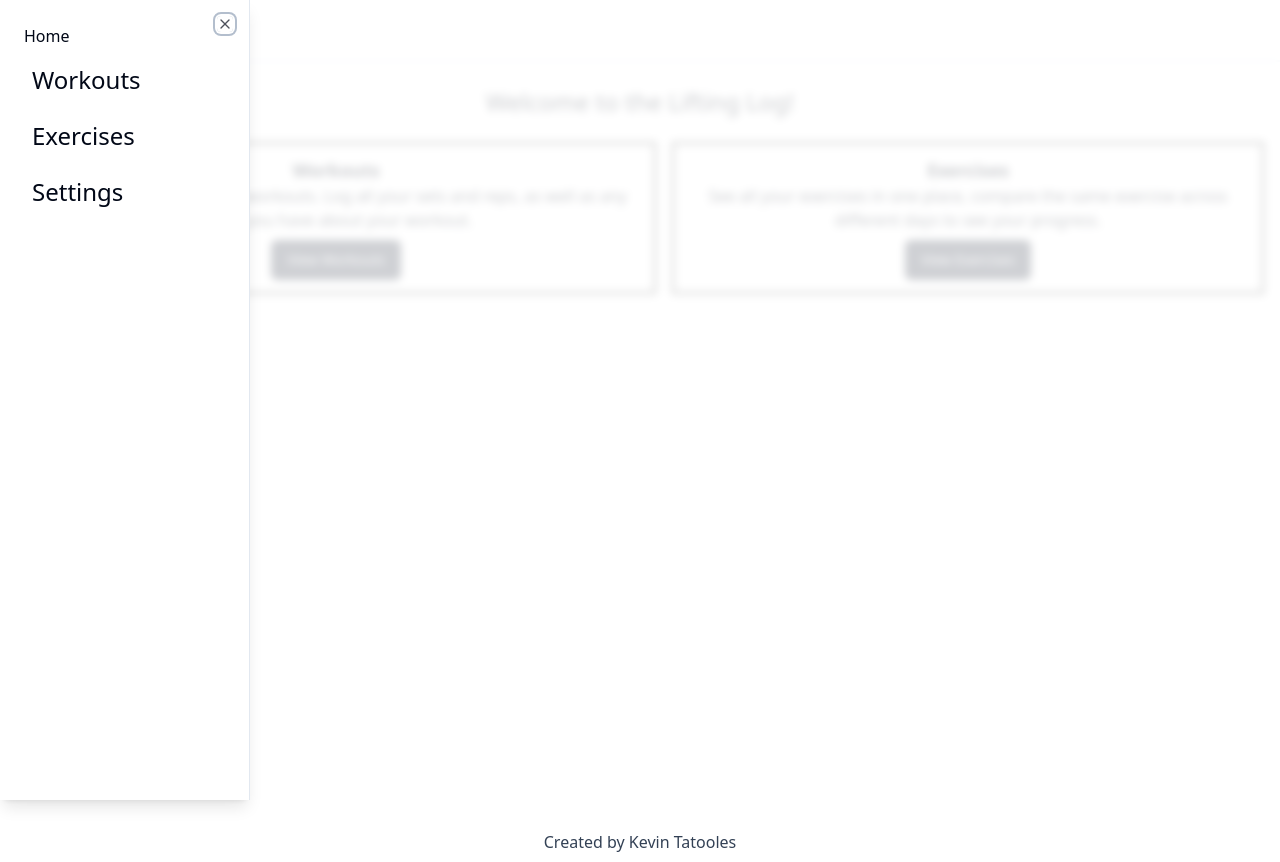
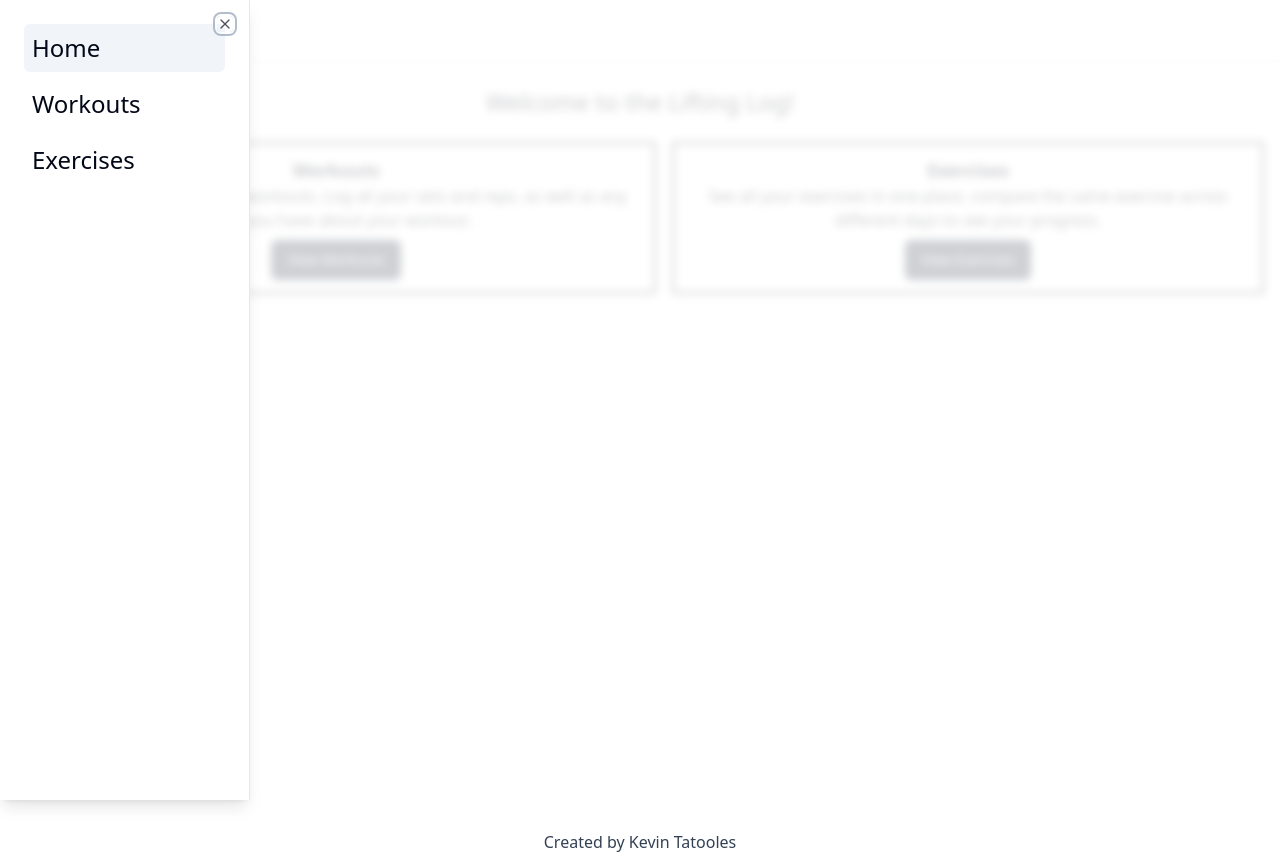
Before and after one commit to Tatooles/next-fitness-tracker, a Next.js app: page / in a window 1280 px wide. Both pictures are taken after a click on the button 30 px from the left and 30 px from the top of the page. Built offline with nearby package versions, Linux system fonts and the light colour scheme.

Commit message:
Convert nav items to list, add active style

```diff
--- a/app/layout.tsx
+++ b/app/layout.tsx
@@ -17,13 +17,21 @@ export default function RootLayout({
       title: "Home",
       href: "/",
     },
+    {
+      title: "Workouts",
+      href: "/workouts",
+    },
+    {
+      title: "Exercises",
+      href: "/exercises",
+    },
   ];
   return (
     <ClerkProvider>
       <html lang="en">
         <body>
           <div id="modal"></div>
-          <Navbar></Navbar>
+          <Navbar sidebarItems={sidebarItems}></Navbar>
           <div id="root" className="flex h-screen flex-col">
             {/* TODO: Put main in a container so it doesn't span the whole screen on desktop */}
             <main className="grow">{children}</main>
--- a/app/settings/page.tsx
+++ /dev/null
@@ -1,3 +0,0 @@
-export default function Home() {
-  return <div className="">This is the settings page!!!</div>;
-}
--- a/components/Navbar.tsx
+++ b/components/Navbar.tsx
@@ -3,6 +3,8 @@ import { useState } from "react";
 import Link from "next/link";
 import { usePathname } from "next/navigation";
 import { UserButton } from "@clerk/nextjs";
+
+import { cn } from "@/lib/utils";
 import {
   Sheet,
   SheetContent,
@@ -11,9 +13,17 @@ import {
   SheetTitle,
   SheetTrigger,
 } from "@/components/ui/sheet";
-import Sidebar from "./Sidebar";
 
-export default function Navbar() {
+interface SidebarItem {
+  title: string;
+  href: string;
+}
+
+export default function Navbar({
+  sidebarItems,
+}: {
+  sidebarItems: SidebarItem[];
+}) {
   const [sidebarOpen, setSidebarOpen] = useState(false);
   const pathName = usePathname();
   console.log(pathName);
@@ -34,36 +44,23 @@ export default function Navbar() {
               </div>
             </SheetTrigger>
             <SheetContent side="left" className="w-[250px]">
-              <ul className="flex flex-col space-y-2">
-                <Link
-                  onClick={() => setSidebarOpen(false)}
-                  // className="rouded-md p-2 text-2xl hover:underline"
-                  href="/"
-                >
-                  Home
-                </Link>
-                <Link
-                  onClick={() => setSidebarOpen(false)}
-                  className="rouded-md p-2 text-2xl hover:underline"
-                  href="/workouts"
-                >
-                  Workouts
-                </Link>
-                <Link
-                  onClick={() => setSidebarOpen(false)}
-                  className="rouded-md p-2 text-2xl hover:underline"
-                  href="/exercises"
-                >
-                  Exercises
-                </Link>
-                <Link
-                  onClick={() => setSidebarOpen(false)}
-                  className="rouded-md p-2 text-2xl hover:underline"
-                  href="/settings"
-                >
-                  Settings
-                </Link>
-              </ul>
+              <nav className="flex flex-col space-y-2">
+                {sidebarItems.map((item) => (
+                  <Link
+                    onClick={() => setSidebarOpen(false)}
+                    key={item.href}
+                    href={item.href}
+                    className={cn(
+                      pathName === item.href
+                        ? "bg-muted hover:bg-muted"
+                        : "hover:underline",
+                      "rounded-md p-2 text-2xl"
+                    )}
+                  >
+                    {item.title}
+                  </Link>
+                ))}
+              </nav>
             </SheetContent>
           </Sheet>
           <div className="p-5">
```
